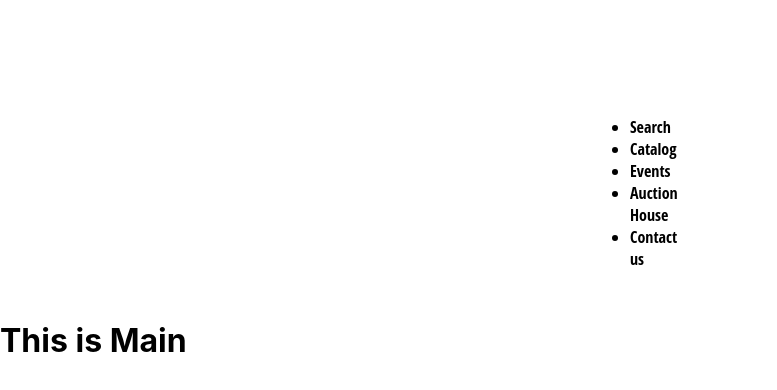
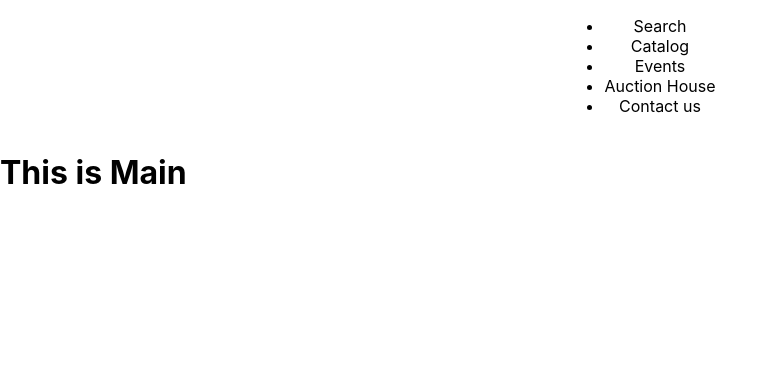
Before and after one commit to eortiz65/Gaming-Emporium, a React (Create React App) app in the folder gaming-emporium/: page / in a window 1280 px wide. Shown: the top 390 px of the page, without its empty margins (0-777 px from the left). Built offline with nearby package versions, Linux system fonts and the light colour scheme.

Commit message:
trying to see how i want my menu displayed

```diff
--- a/gaming-emporium/src/App.css
+++ b/gaming-emporium/src/App.css
@@ -39,27 +39,23 @@
 
 .nav-bar {
   display: flex;
-  height: 300px;
-  font-family: "Open Sans Condensed", Helvetica, Roboto, Arial, sans-serif;
-  flex-direction: row;
-  flex-flow: wrap;
-  justify-content: space-around;
+  left: 0;
+  position: relative;
+  width: auto;
 }
 
 .center-menu {
   display: flex;
-  flex-direction: row;
+  text-align: center;
+  flex-direction: column;
   flex-flow: wrap;
   justify-content: space-around;
-  width: 100px;
-  height: 100px;
+  width: auto;
+  height: auto;
   margin: auto;
   align-content: space-around;
 }
 
 .menu {
-  display: flex;
-  justify-content: space-between;
-  flex-flow: wrap;
-  flex-direction: row;
+  display: inline-block;
 }
```
